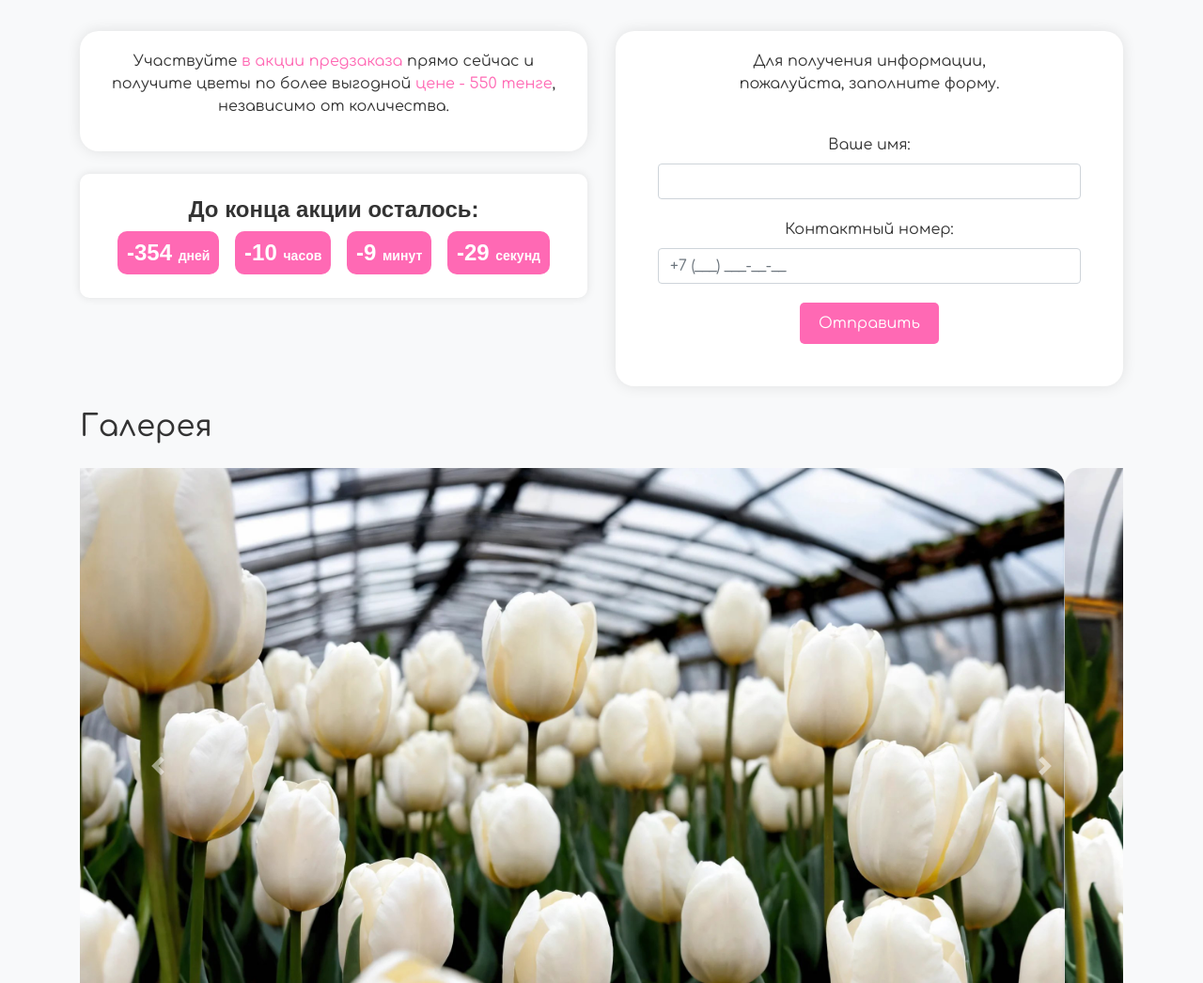
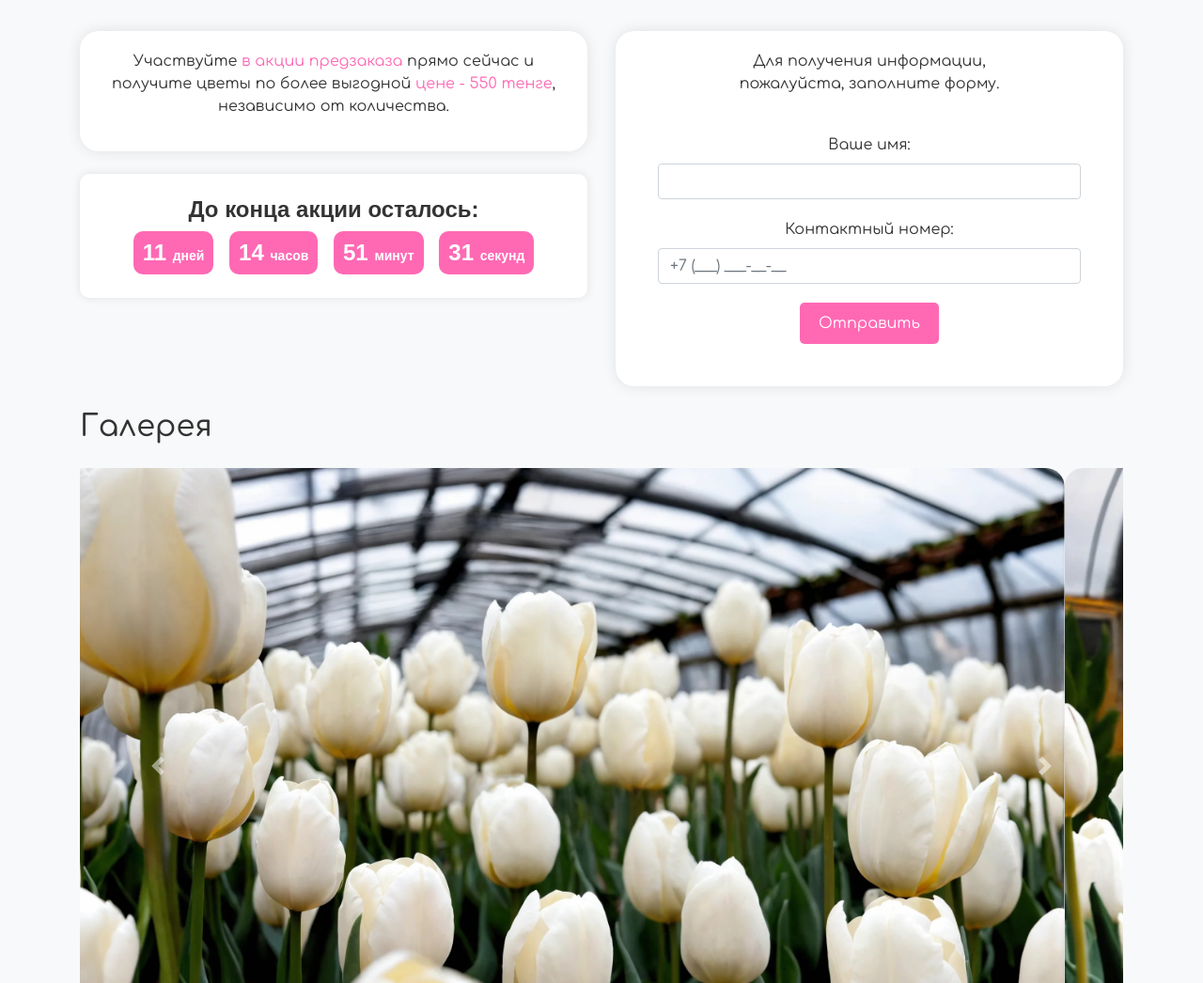
Before and after one commit to tmusaev77/blossom-boulevard, a plain HTML site: page index.html in a window 1280 px wide. Shown: the part 887-1933 px from the top of the page at 94% size. Drawn offline with nearby package versions, Linux system fonts and the light colour scheme.

Commit message:
change date

```diff
--- a/index.html
+++ b/index.html
@@ -296,7 +296,7 @@
     });
 
     // Задаем дату конца акции
-    const targetDate = new Date('2024-03-08');
+    const targetDate = new Date('2025-03-08');
 
     // Функция для обновления отображаемого времени
     function updateCountdown() {
```
